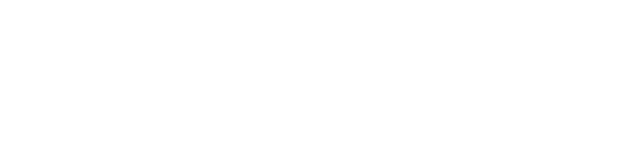
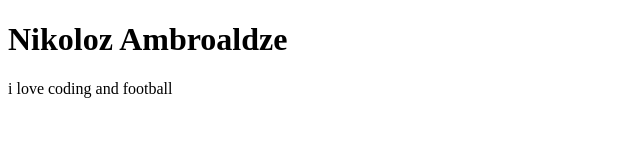
Before and after one commit to nambroladze/WebDev1, a plain HTML site: page MyBio/index.html in a window 1280 px wide. Shown: the whole page, without its empty margins (0-640 px from the left). Drawn offline with Linux system fonts and the light colour scheme.

Commit message:
added little bio

```diff
--- a/MyBio/index.html
+++ b/MyBio/index.html
@@ -5,5 +5,8 @@
     <meta name="viewport" content="width=device-width, initial-scale=1.0" />
     <title>Document</title>
   </head>
-  <body></body>
+  <body>
+    <h1>Nikoloz Ambroaldze</h1>
+    <p>i love coding and football</p>
+  </body>
 </html>
```
